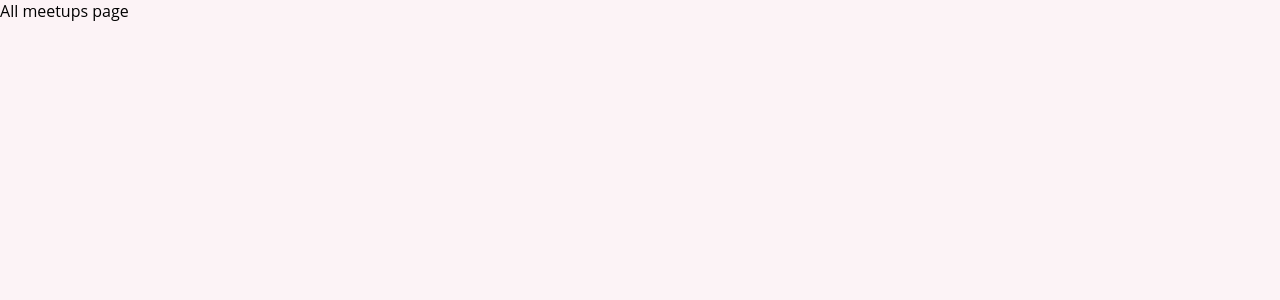
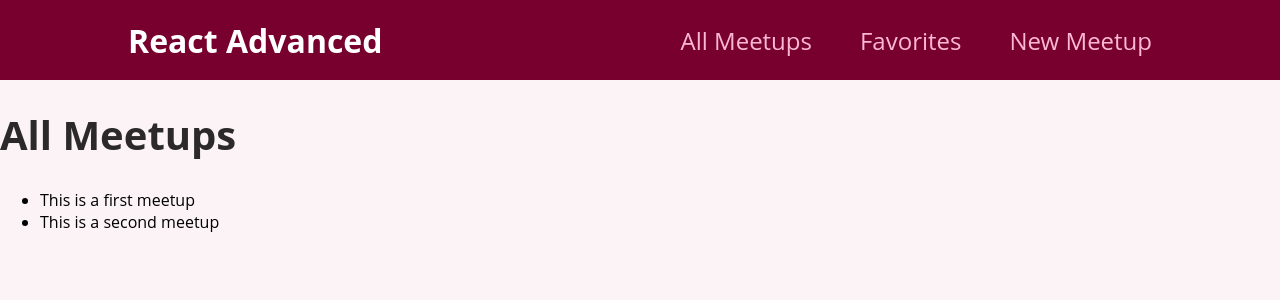
Before and after one commit to inerpiece/react-advanced, a React (Create React App) app: page / in a window 1280 px wide. Shown: the top 300 px of the page. Built offline with nearby package versions, Linux system fonts and the light colour scheme.

Commit message:
Added main navigation with the use of the Link component provided by the react-router-dom package. Created a module.css file for the MainNavigation component so that the styles are scoped to it. Figured out how to output lists with the help of the array function .map

```diff
--- a/src/App.js
+++ b/src/App.js
@@ -4,9 +4,12 @@
 import FavoritesPage from './pages/Favorites'
 import NewMeetupPage from './pages/NewMeetup'
 
+import MainNavigation from './components/layout/MainNavigation';
+
 function App() {
   return (
     <div>
+      <MainNavigation />
       <Routes>
         <Route path="/" element={<AllMeetupsPage />} />
         <Route path="/new-meetup" element={<NewMeetupPage />} />
--- /dev/null
+++ b/src/components/layout/MainNavigation.js
@@ -0,0 +1,19 @@
+import { Link } from 'react-router-dom';
+import classes from './MainNavigation.module.css';
+
+function MainNavigation () {
+    return (
+        <header className={classes.header}>
+          <div className={classes.logo}>React Advanced</div>
+          <nav>
+            <ul>
+              <li><Link to='/'>All Meetups</Link></li>
+              <li><Link to='/favorites'>Favorites</Link></li>
+              <li><Link to='/new-meetup'>New Meetup</Link></li>
+            </ul>
+          </nav>
+        </header>
+    );
+}
+
+export default MainNavigation
--- /dev/null
+++ b/src/components/layout/MainNavigation.module.css
@@ -0,0 +1,47 @@
+.header {
+    width: 100%;
+    height: 5rem;
+    display: flex;
+    align-items: center;
+    justify-content: space-between;
+    background-color: #77002e;
+    padding: 0 10%;
+  }
+
+  .logo {
+    font-size: 2rem;
+    color: white;
+    font-weight: bold;
+  }
+
+  .header ul {
+    list-style: none;
+    margin: 0;
+    padding: 0;
+    display: flex;
+    align-items: baseline;
+  }
+
+  .header li {
+    margin-left: 3rem;
+  }
+
+  .header a {
+    text-decoration: none;
+    font-size: 1.5rem;
+    color: #fcb8d2;
+  }
+
+  .header a:hover,
+  .header a:active,
+  .header a.active {
+    color: white;
+  }
+
+  .badge {
+    background-color: #cc2062;
+    color: white;
+    border-radius: 12px;
+    padding: 0 1rem;
+    margin-left: 0.5rem;
+  }
--- a/src/pages/AllMeetups.js
+++ b/src/pages/AllMeetups.js
@@ -1,7 +1,35 @@
+const DUMMY_DATA = [
+    {
+      id: 'm1',
+      title: 'This is a first meetup',
+      image:
+        'https://upload.wikimedia.org/wikipedia/commons/thumb/d/d3/Stadtbild_M%C3%BCnchen.jpg/2560px-Stadtbild_M%C3%BCnchen.jpg',
+      address: 'Meetupstreet 5, 12345 Meetup City',
+      description:
+        'This is a first, amazing meetup which you definitely should not miss. It will be a lot of fun!',
+    },
+    {
+      id: 'm2',
+      title: 'This is a second meetup',
+      image:
+        'https://upload.wikimedia.org/wikipedia/commons/thumb/d/d3/Stadtbild_M%C3%BCnchen.jpg/2560px-Stadtbild_M%C3%BCnchen.jpg',
+      address: 'Meetupstreet 5, 12345 Meetup City',
+      description:
+        'This is a first, amazing meetup which you definitely should not miss. It will be a lot of fun!',
+    },
+  ];
+
 function AllMeetupsPage () {
-    return (
-        <div>All meetups page</div>
-    );
+  return (
+    <div>
+      <h1>All Meetups</h1>
+      <ul>
+        {DUMMY_DATA.map((meetup) => {
+          return <li key={meetup.id}>{meetup.title}</li>
+        })}
+      </ul>
+    </div>
+  );
 }
 
 export default AllMeetupsPage
```
